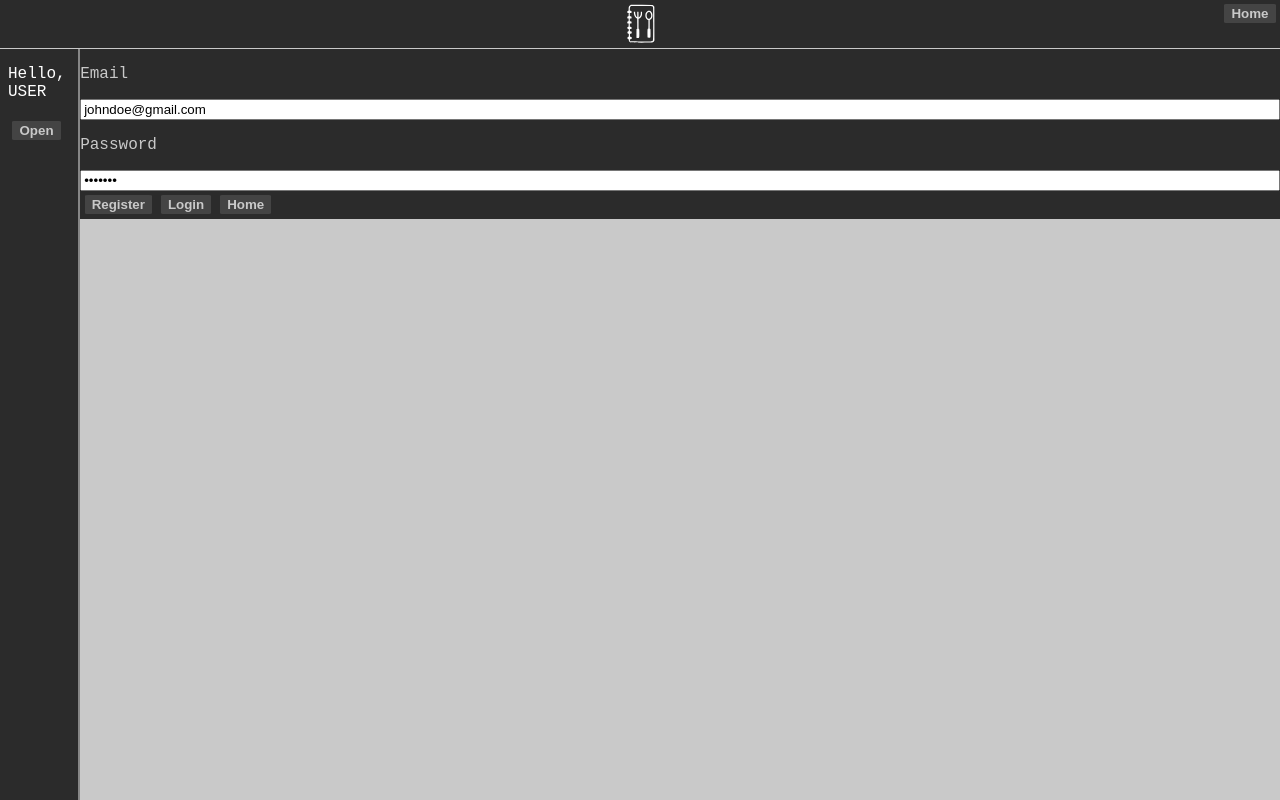
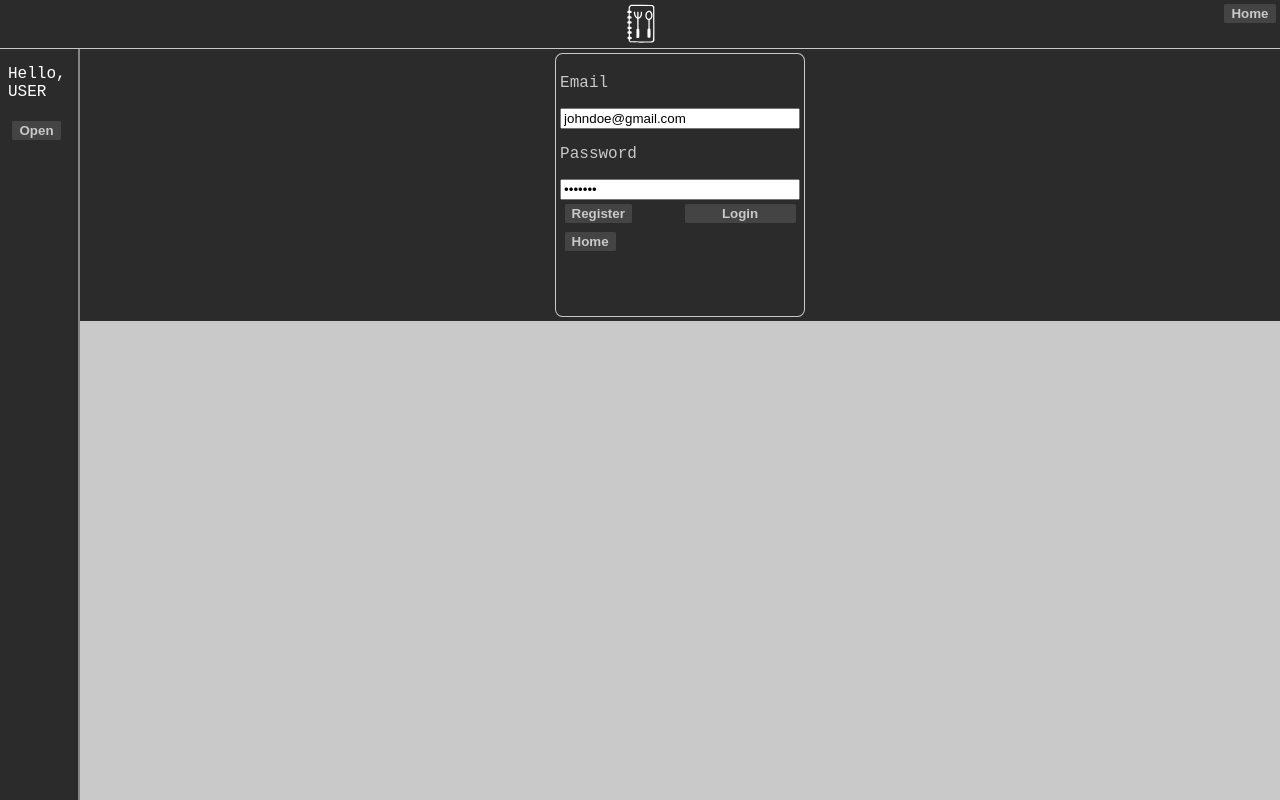
Before and after one commit to bergsantana/menu-builder, a Vue app: page /login in a window 1280 px wide. Built offline with nearby package versions, Linux system fonts and the light colour scheme.

Commit message:
card coding

```diff
--- a/src/components/HomeView.vue
+++ b/src/components/HomeView.vue
@@ -1,7 +1,16 @@
 <script setup lang="ts">
 import { RouterLink } from 'vue-router';
 import Button from './molecules/Button.vue'
+import { useUserStore } from '../stores/userStore';
+import { computed } from 'vue';
+import MenuListing from './menu/MenuListing.vue';
 
+
+const userStore = useUserStore()
+
+const headerStr = computed(() => {
+    return userStore.loggedInUser ? `Welcome, ${userStore.loggedInUser.firstName}` : 'Login or register to manage your menus'
+})
 
 </script>
 
@@ -11,7 +20,7 @@ import Button from './molecules/Button.vue'
         <div>
             <div :class="$style.greetings">
                 <h4>
-                    Hello, {{ `user` }}.
+                    {{ headerStr }}
                 </h4>
             </div>
             <div :class="$style.btns">
@@ -24,6 +33,10 @@ import Button from './molecules/Button.vue'
                     <Button :text="'My Menus'" />
                 </RouterLink>
 
+            </div>
+
+            <div :id="$style.myMenusContainer" v-if="userStore.usersMenus">
+                <MenuListing />
             </div>
         </div>
     </div>
--- a/src/components/Login.vue
+++ b/src/components/Login.vue
@@ -4,6 +4,7 @@ import { useUserStore } from '../stores/userStore';
 import Button from './molecules/Button.vue';
 
 import api from '../lib/api';
+import { useRouter } from 'vue-router';
 
 const loginRefs = ref(
     {
@@ -11,6 +12,8 @@ const loginRefs = ref(
         password: 'johndoe'
     }
 )
+
+const router = useRouter()
 
 const store = useUserStore()
 
@@ -22,8 +25,11 @@ const setLoggedUser = async () => {
         if (req){
             api.useBearerToken(req)
             const userData = await useAPI().findUserData(loginRefs.value.email)
-            console.log('user data found ', userData)
+            const menusByUser = await useAPI().getAllMenuByUser(userData._id)
             store.login(userData)
+            store.storeUsersMenus(menusByUser)
+
+            router.push({ path: '/'})
         }
     }catch(e){
         console.log('err', e)
@@ -33,7 +39,9 @@ const setLoggedUser = async () => {
 </script>
 
 <template>
+
     <div :id="$style.loginContainer">
+        <div :id="$style.inputsContainer">
             <div :id="$style.emailContainer">
                 <p>Email</p>
                 <input v-model="loginRefs.email" />
@@ -42,7 +50,7 @@ const setLoggedUser = async () => {
                 <p>Password</p>
                 <input type="password" v-model="loginRefs.password" />
             </div>
-        <div>
+            <div :id="$style.btns">
                 <RouterLink to="/users/register" >
                     <Button :text="'Register'"/>
                 </RouterLink>
@@ -53,15 +61,31 @@ const setLoggedUser = async () => {
                     <Button :text="'Home'"/>
                 </RouterLink>
             </div>
+
+        </div>
     </div>
 </template>
 
 <style module scoped lang="scss">
 #loginContainer {
-    display: grid;
+    display: flex;
+    flex-direction: row;
     grid-template-columns: 1fr;
     background-color: var(--dark-gray);
     color: var(--light-gray);
+
+
+    align-content: center;
+    justify-content: center;
+
+    #inputsContainer{
+        width: 15rem;
+        display: grid;
+        border: solid 0.1rem var(--light-gray);
+        margin: 0.25rem;
+        padding: 0.25rem;
+        border-radius: 3%;
+    }
 }
 
 
@@ -72,4 +96,12 @@ const setLoggedUser = async () => {
 #passwordContainer{
     display: grid;
 }
+
+#btns{
+    display: grid;
+    grid-template-columns: 1fr 1fr;
+    grid-template-rows: 1fr 3fr;
+
+
+}
 </style>
--- a/src/components/menu/CreateMenu.vue
+++ b/src/components/menu/CreateMenu.vue
@@ -7,6 +7,7 @@ import { DragHandle, SlickItem, SlickList } from 'vue-slicksort';
 
 const menuForm : Ref<Menu> = ref({
     menutitle: '',
+    ownerId: '',
     items: [{
         id: 1,
         seq: 1,
--- /dev/null
+++ b/src/components/menu/MenuListing.vue
@@ -0,0 +1,28 @@
+<script setup lang="ts">
+import { computed } from 'vue';
+import { useUserStore } from '../../stores/userStore';
+import MiniMenu from './components/MiniMenu.vue';
+
+
+const userStore = useUserStore()
+
+const menuArr = computed(() => {return userStore.usersMenus ?? null})
+
+</script>
+
+<template>
+
+    <div :id="$style.mainContainer" v-if="menuArr">
+        <div :id="$style.itemContainer" v-for="(item, i) in userStore.usersMenus" :key="i">
+           <MiniMenu :menutitle="item.menutitle" :items="item.items" />
+        </div>
+
+    </div>
+
+</template>
+
+<style module scoped lang="scss">
+#maincontainer{
+    display:grid;
+}
+</style>
--- a/src/components/menu/ViewMenu.vue
+++ b/src/components/menu/ViewMenu.vue
@@ -6,6 +6,7 @@ import {Menu} from '../../interfaces/menu';
 
 const menuForm : Ref<Menu> = ref({
     menutitle: '',
+    ownerId: '',
     items: [{
         id: 1,
         seq: 1,
--- /dev/null
+++ b/src/components/menu/components/MiniMenu.vue
@@ -0,0 +1,32 @@
+<script setup lang="ts">
+import { computed } from 'vue';
+import { Item } from '../../../interfaces/menu';
+
+const props = defineProps<{
+    menutitle: string
+    items: Item[]
+}>()
+
+const itemsNum = computed(()=> {return`${props.items.length} items in this menu`})
+
+</script>
+
+<template>
+    <div :id="$style.miniMenuContainer">
+        <div :id="$style.menuTitle">
+            {{ props.menutitle }}
+        </div>
+        <div :id="$style.itemNum">
+            {{ itemsNum }}
+        </div>
+    </div>
+</template>
+
+
+<style   module scoped lang="scss">
+
+#miniMenuContainer {
+    display: grid;
+}
+
+</style>
--- a/src/interfaces/menu.ts
+++ b/src/interfaces/menu.ts
@@ -1,9 +1,11 @@
 interface Menu {
     menutitle: string
+    ownerId: string
     items : Item[]
 }
 
 interface Item {
+    _id?: string
     id: number
     seq: number
     itemTitle: string
--- a/src/lib/api.ts
+++ b/src/lib/api.ts
@@ -37,7 +37,8 @@ function useAPI()  {
     }
 
     const getAllMenuByUser = async (id: string) => {
-        return  await api.get(`/menu/findbyuser/${id}`)
+        const req =  await api.get(`/menu/findbyuser/${id}`)
+        return req.data
     }
 
     return {login, register, createMenu, getAllMenuByUser, findUserData}
--- a/src/stores/userStore.ts
+++ b/src/stores/userStore.ts
@@ -25,6 +25,6 @@ export const useUserStore = defineStore('user', () => {
         usersMenus.value = menus
     }
 
-    return { loggedInUser , login, logout, storeUsersMenus}
+    return { loggedInUser , login, logout, storeUsersMenus, usersMenus}
 
 })
```
Also changed, not shown: src/components/menu/components/MenuItem.vue (added, +50 -0 lines). Lines whose indentation alone changed are shown as unchanged.
